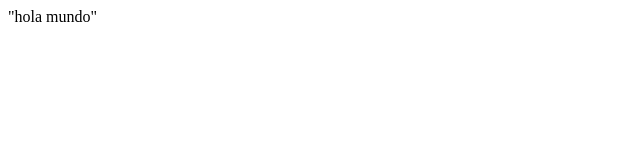
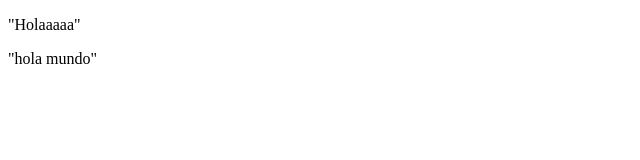
Before and after one commit to didacio/proyectoDemoCursoPrework, a plain HTML site: page index.html in a window 1280 px wide. Shown: the whole page, without its empty margins (0-640 px from the left). Drawn offline with Linux system fonts and the light colour scheme.

Commit message:
cambios agregamos mensaje

```diff
--- a/index.html
+++ b/index.html
@@ -6,6 +6,9 @@
     <meta name="viewport" content="width=device-width, initial-scale=1.0">
     <title>Document</title>
 </head>
+<p>
+    "Holaaaaa"
+</p>
 <body>
     "hola mundo"
 </body>
```
